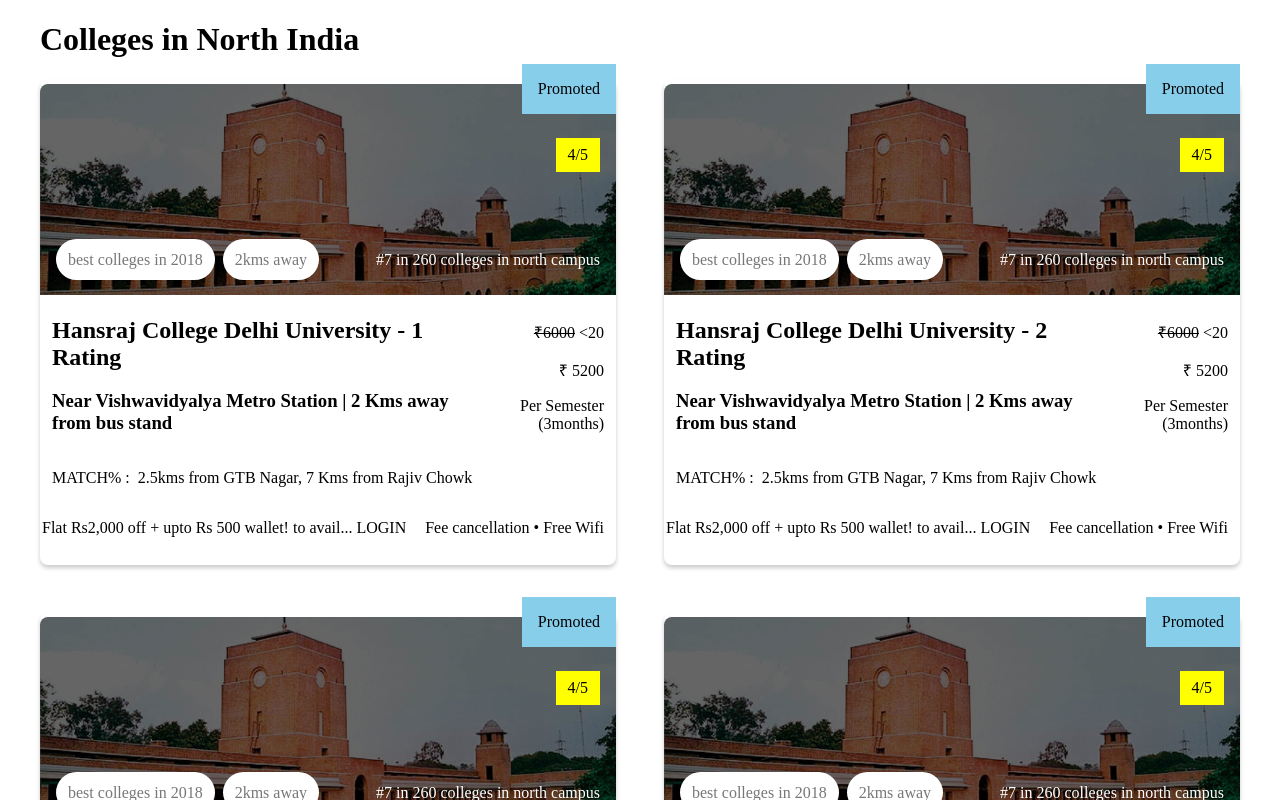
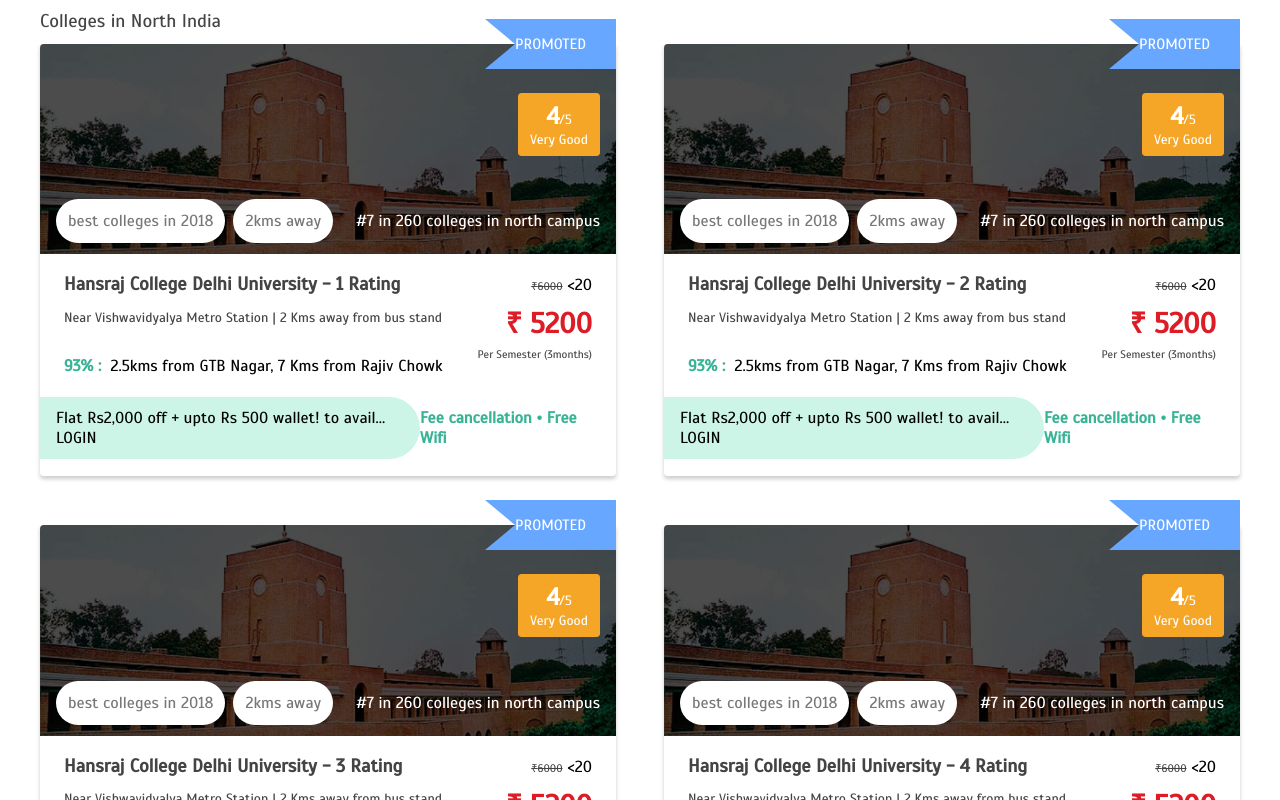
Before and after one commit to RoLoDeXx/client-infinite-scroll, a React (Create React App) app: page / in a window 1280 px wide. Shown: the top 800 px of the page. Built offline with nearby package versions, Linux system fonts and the light colour scheme.

Commit message:
add in styles

```diff
--- a/public/index.html
+++ b/public/index.html
@@ -10,6 +10,11 @@
       content="Web site created using create-react-app"
     />
     <link rel="apple-touch-icon" href="%PUBLIC_URL%/logo192.png" />
+    <link rel="preconnect" href="https://fonts.gstatic.com" />
+    <link
+      href="https://fonts.googleapis.com/css2?family=Scada&display=swap"
+      rel="stylesheet"
+    />
     <!--
       manifest.json provides metadata used when your web app is installed on a
       user's mobile device or desktop. See https://developers.google.com/web/fundamentals/web-app-manifest/
--- a/src/components/App.js
+++ b/src/components/App.js
@@ -16,7 +16,7 @@
 
   return (
     <div className={styles.container}>
-      <h1>Colleges in North India</h1>
+      <h1 className={styles.title}>Colleges in North India</h1>
       <div className={styles.mainGrid} id="content">
         {renderCards}
       </div>
--- a/src/components/Card.js
+++ b/src/components/Card.js
@@ -7,8 +7,9 @@
       {info.promoted && <div className={styles.promoted}>Promoted</div>}
       <div>
         <div className={styles.ratingBlock}>
-          <span>{info.rating}</span>
-          /5
+          <span className={styles.bigText}>{info.rating}</span>
+          /5 <br />
+          {info.rating_remarks}
         </div>
         <img src={image} alt="college_background" />
       </div>
@@ -36,7 +37,7 @@
               {info.nearest_place[1]}
             </h3>
             <span className={styles.flex}>
-              <p>MATCH% : &nbsp;</p>
+              <p className={styles.txtGreen}>93% : &nbsp;</p>
               <p>{info.famous_nearest_places}</p>
             </span>
           </div>
@@ -45,13 +46,13 @@
               <span className={styles.strike}>₹{info.original_fees}</span>
               <span> {`<${info.discount}`}</span>
             </p>
-            <p>₹ {info.discounted_fees}</p>
-            <p>{info.fees_cycle}</p>
+            <p className={styles.discountedRed}>₹ {info.discounted_fees}</p>
+            <p className={styles.feesCycle}>{info.fees_cycle}</p>
           </div>
         </div>
         <div className={styles.cardFooter}>
           <div className={styles.offerTxt}>{info.offertext}</div>
-          <p>{info.amenties.join(" • ")}</p>
+          <p className={styles.txtGreen}>{info.amenties.join(" • ")}</p>
         </div>
       </div>
     </div>
--- a/src/components/index.module.css
+++ b/src/components/index.module.css
@@ -7,20 +7,59 @@
   grid-template-columns: 1fr 1fr;
   gap: 3rem;
 }
+.txtGreen {
+  color: #37b396;
+  font-weight: bolder;
+}
+.bgGreen {
+  background-color: #ccf5e7;
+}
+.title {
+  font-family: "Scada", sans-serif;
+  font-size: 18.5px;
+  font-weight: 500;
+  font-stretch: normal;
+  font-style: normal;
+  line-height: 0.97;
+  letter-spacing: normal;
+  text-align: left;
+  color: #444444;
+}
 
 .card {
+  font-family: "Scada", sans-serif;
   box-shadow: 0px 3px 4px 0px rgba(0, 0, 0, 0.2);
   transition: 0.3s;
-  border-radius: 8px;
+  border-radius: 3.8px;
+}
+
+.card h2 {
+  font-size: 18.5px;
+  font-weight: bold;
+  font-stretch: normal;
+  font-style: normal;
+  line-height: 0.97;
+  letter-spacing: normal;
+  color: #444444;
+}
+
+.card h3 {
+  font-size: 13.5px;
+  font-weight: 500;
+  font-stretch: normal;
+  font-style: normal;
+  line-height: 1.33;
+  letter-spacing: normal;
+  color: #444444;
 }
 
 .card img {
   width: 100%;
-  border-radius: 8px;
+  border-radius: 3.8px;
   border-bottom-left-radius: 0;
   border-bottom-right-radius: 0;
 
-  filter: brightness(40%);
+  filter: brightness(30%);
 }
 
 .card:hover {
@@ -30,11 +69,11 @@
   display: flex;
   align-items: baseline;
   justify-content: space-between;
-  margin-left: -10px;
+  margin-left: -25px;
 }
 
 .body {
-  padding: 0.75rem;
+  padding: 0.75rem 1.5rem;
 }
 
 .flex {
@@ -49,6 +88,46 @@
 
 .strike {
   text-decoration: line-through;
+  font-size: 11px;
+  font-weight: 500;
+  font-stretch: normal;
+  font-style: normal;
+  line-height: 1.64;
+  letter-spacing: normal;
+  text-align: center;
+  color: #444444;
+}
+
+.discountedRed {
+  font-size: 28.5px;
+  font-weight: bold;
+  font-stretch: normal;
+  font-style: normal;
+  line-height: 0.89;
+  letter-spacing: normal;
+  color: #dd1c26;
+  margin-bottom: 0;
+  margin-top: 0;
+}
+
+.feesCycle {
+  margin-top: 8px;
+  font-size: 11px;
+  font-weight: normal;
+  font-stretch: normal;
+  font-style: normal;
+  line-height: 1.64;
+  letter-spacing: normal;
+  text-align: center;
+  color: #444444;
+}
+
+.offerTxt {
+  padding: 11px 21px 11px 17px;
+  background-color: #ccf5e7;
+  border-radius: 50px;
+  border-top-left-radius: 0;
+  border-bottom-left-radius: 0;
 }
 
 .textRight {
@@ -70,30 +149,50 @@
 }
 
 .ratingBlock {
-  text-align: right;
+  text-align: center;
   margin: 1rem;
   margin-top: 1rem;
-  margin-bottom: -5.5rem;
+  margin-bottom: -7rem;
   position: relative;
   z-index: 10;
-  background: yellow;
+  background: #f5a626;
   margin-left: auto;
   width: fit-content;
   padding: 0.5rem 0.75rem;
+  font-size: 13.5px;
+  color: white;
+  border-radius: 3.8px;
 }
 
+.bigText {
+  font-size: 1.5rem;
+  font-weight: bold;
+}
+
+/* .ratingBlock > span {
+  font-size: 18px;
+} */
+
 .promoted {
-  margin-top: -1rem;
+  margin-top: -1.5rem;
   margin-bottom: 1.5rem;
   z-index: 10;
-  position: relative;
-  text-align: right;
+  text-align: center;
   position: relative;
   z-index: 10;
-  background: skyblue;
   margin-left: auto;
   width: fit-content;
-  padding: 1rem;
+  font-size: 15px;
+  border-bottom: 25px solid #68a7ff;
+  border-top: 25px solid #68a7ff;
+  border-right: 30px solid #68a7ff;
+  border-left: 30px solid transparent;
+
+  height: 0;
+  color: #fff;
+  text-transform: uppercase;
+  display: flex;
+  align-items: center;
 }
 
 @media only screen and (max-width: 768px) {
```
Also changed, not shown: 1 other file (tests, documents, lock files or other folders).
